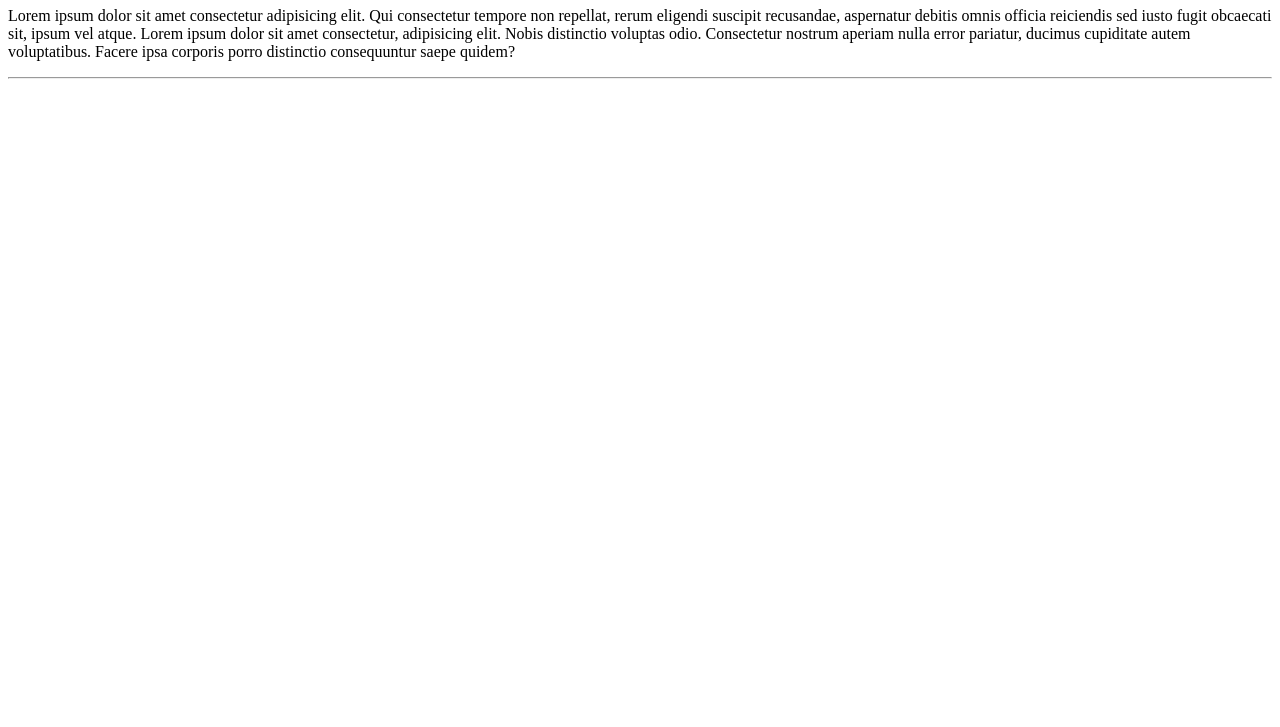
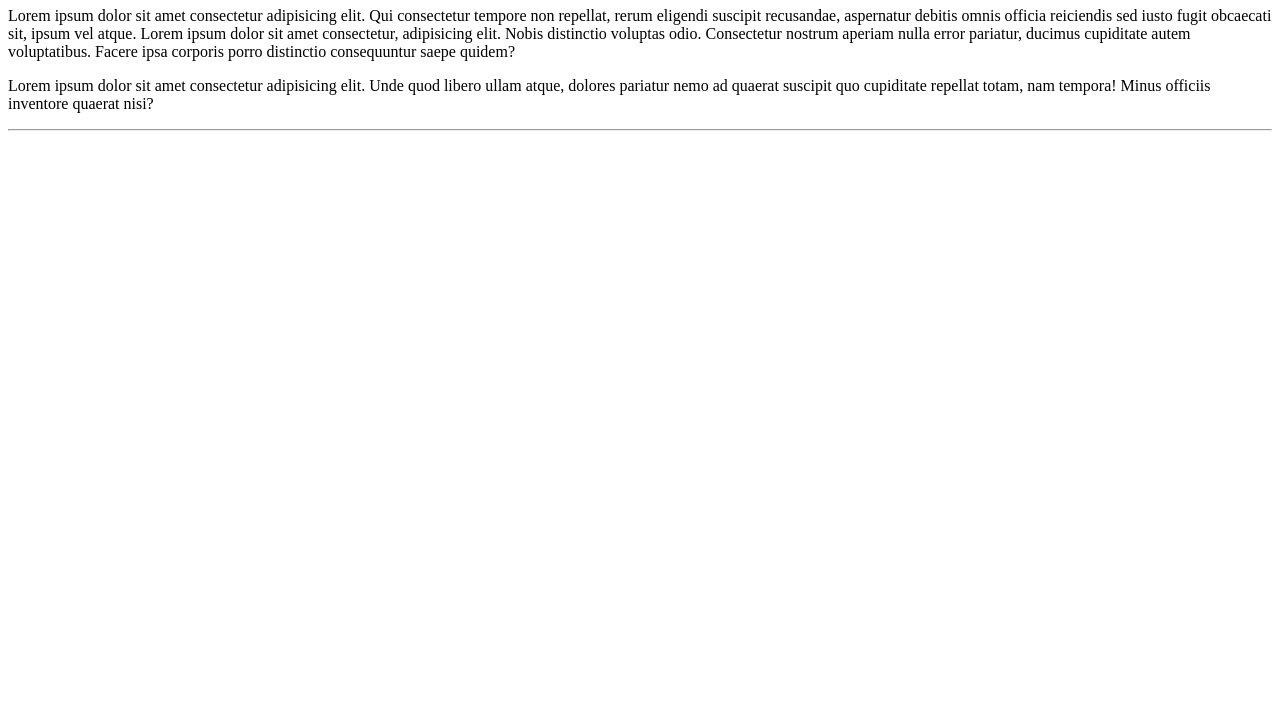
Before and after one commit to GabrielRezende079/Hello-1, a plain HTML site: page Site/index.html in a window 1280 px wide. Shown: the part 73-800 px from the top of the page. Drawn offline with Linux system fonts and the light colour scheme.

Commit message:
Update index.html

```diff
--- a/Site/index.html
+++ b/Site/index.html
@@ -8,6 +8,8 @@
 <body>
   <h1>Eae man</h1>
   <p>Lorem ipsum dolor sit amet consectetur adipisicing elit. Qui consectetur tempore non repellat, rerum eligendi suscipit recusandae, aspernatur debitis omnis officia reiciendis sed iusto fugit obcaecati sit, ipsum vel atque. Lorem ipsum dolor sit amet consectetur, adipisicing elit. Nobis distinctio voluptas odio. Consectetur nostrum aperiam nulla error pariatur, ducimus cupiditate autem voluptatibus. Facere ipsa corporis porro distinctio consequuntur saepe quidem?</p>
+
+  <p>Lorem ipsum dolor sit amet consectetur adipisicing elit. Unde quod libero ullam atque, dolores pariatur nemo ad quaerat suscipit quo cupiditate repellat totam, nam tempora! Minus officiis inventore quaerat nisi?</p>
 <hr>
 
 </body>
```
